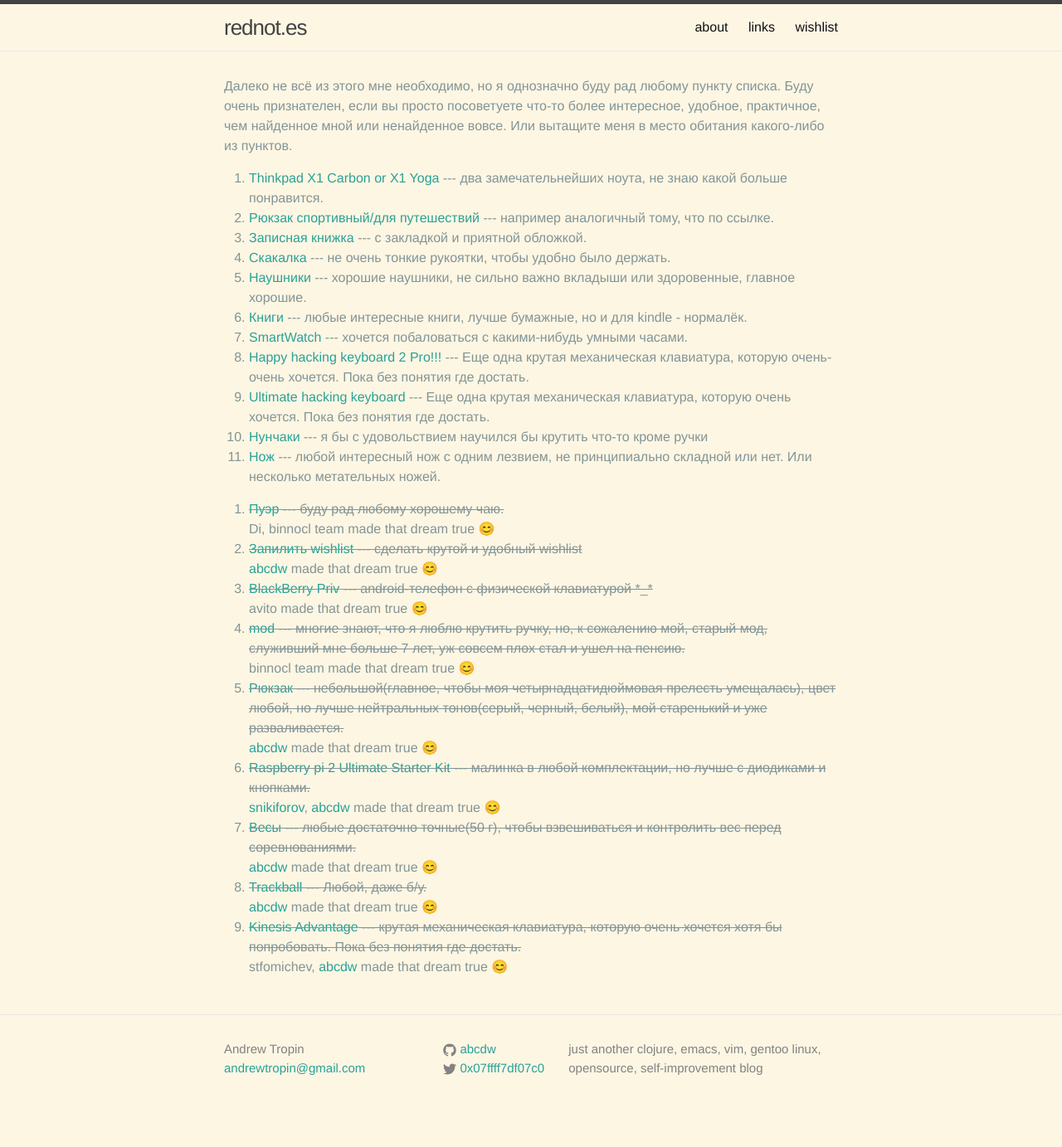
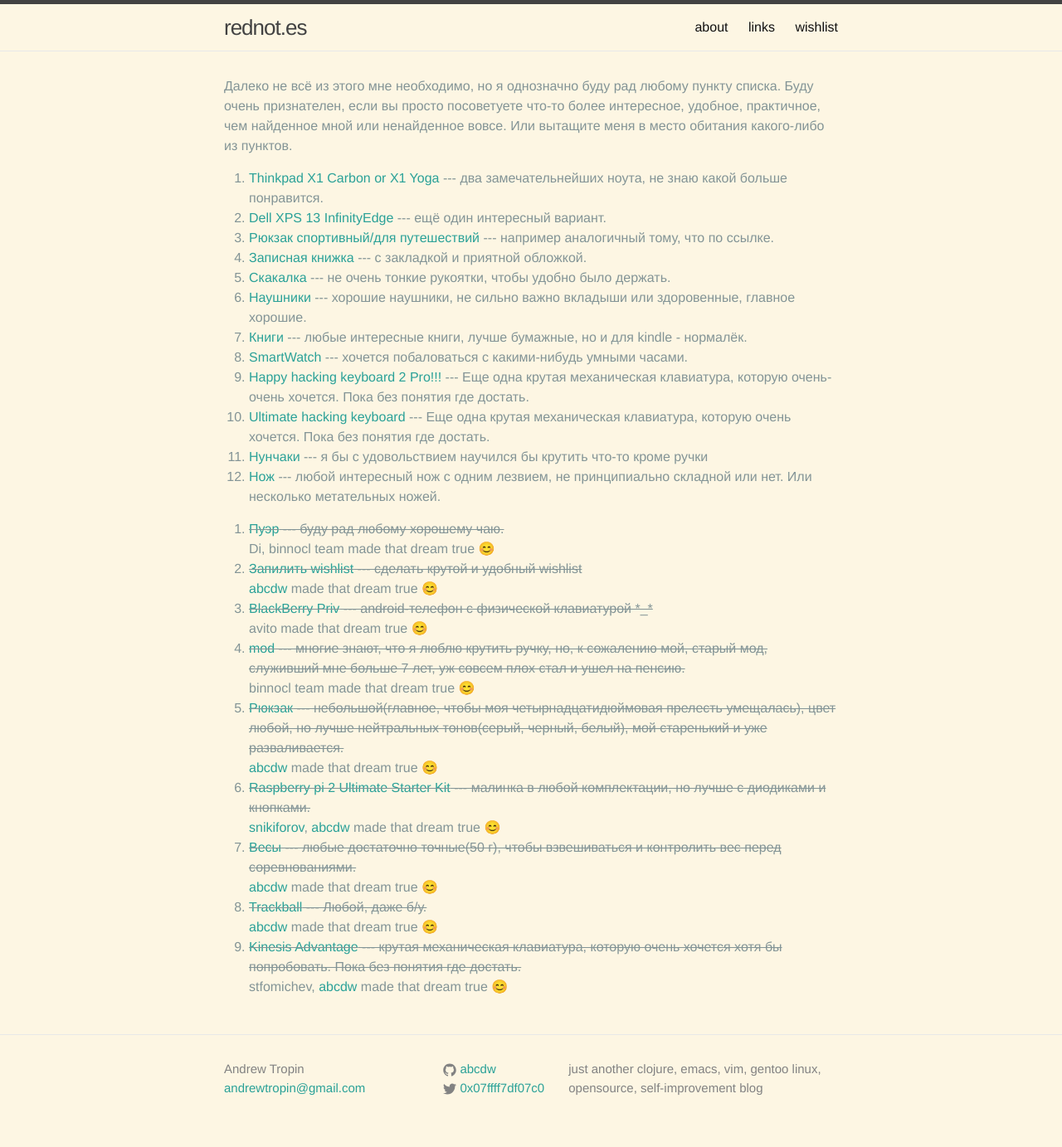
Before and after one commit to rednotes/rednotes.github.io, a Jekyll site: the page built from pages/wishlist.html, in a window 1280 px wide. Shown: the whole page at 83% size. Built offline with Jekyll 4.4.1, drawn with Linux system fonts in a browser that asks for light colours; emoji names are drawn with the system emoji font; comment, search, counter and statistics services are not loaded; before the commit the page ends 1359 px from its top, so only the background shows below that.

Commit message:
Add xps 13 infinity and headphones

```diff
--- a/_data/wishlist.yml
+++ b/_data/wishlist.yml
@@ -1,6 +1,10 @@
 - name: Thinkpad X1 Carbon or X1 Yoga
   description: два замечательнейших ноута, не знаю какой больше понравится.
   url: http://shop.lenovo.com/us/en/ces2016/ces/products.html
+
+- name: Dell XPS 13 InfinityEdge
+  description: ещё один интересный вариант.
+  url: http://www.dell.com/us/p/xps-13-9350-laptop/pd?ref=3345_Title&oc=fncwt5153b&model_id=xps-13-9350-laptop#overrides=fncwt5153b:760~QHDTCH
 
 - name: Рюкзак спортивный/для путешествий
   description: например аналогичный тому, что по ссылке.
@@ -15,6 +19,7 @@
 
 - name: Наушники
   description: хорошие наушники, не сильно важно вкладыши или здоровенные, главное хорошие.
+  url: http://www.icover.ru/catalog/product/sennheiser_hd_558_nakladnye_naushniki_black/?_openstat=bWFya2V0LnlhbmRleC5ydTtTZW5uaGVpc2VyIEhEIDU1OCAtINC90LDQutC70LDQtNC90YvQtSDQvdCw0YPRiNC90LjQutC4IChCbGFjayk7VXk3YUc3b1QzTFZVbmtoTWlvcmdRZzs&r1=yandexm&utm_campaign=ymarket&utm_content=87551&utm_medium=cpc&utm_source=ymarket&utm_term=87551&ymclid=64981396381332348400002
 
 - name: Книги
   description: любые интересные книги, лучше бумажные, но и для kindle - нормалёк.
```
